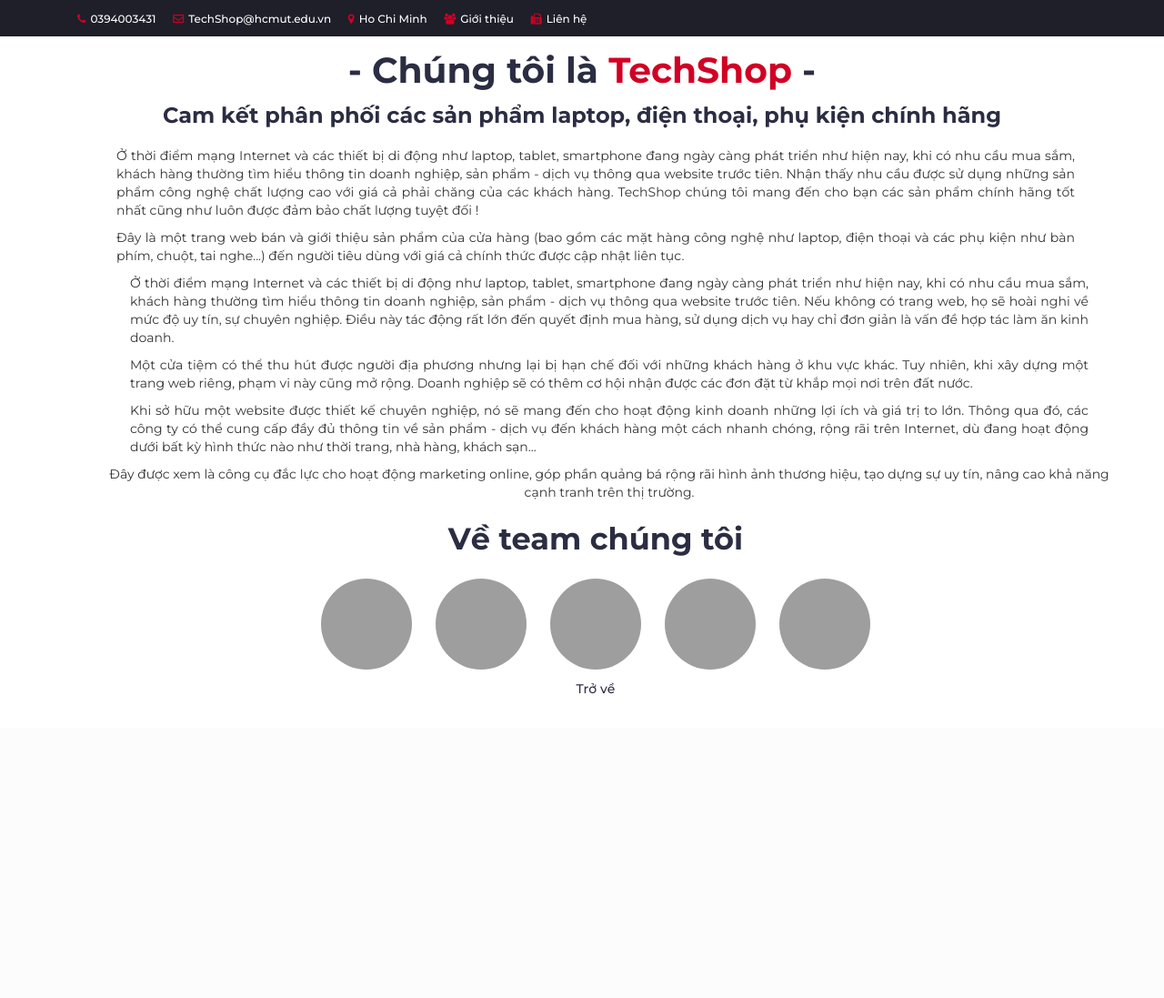
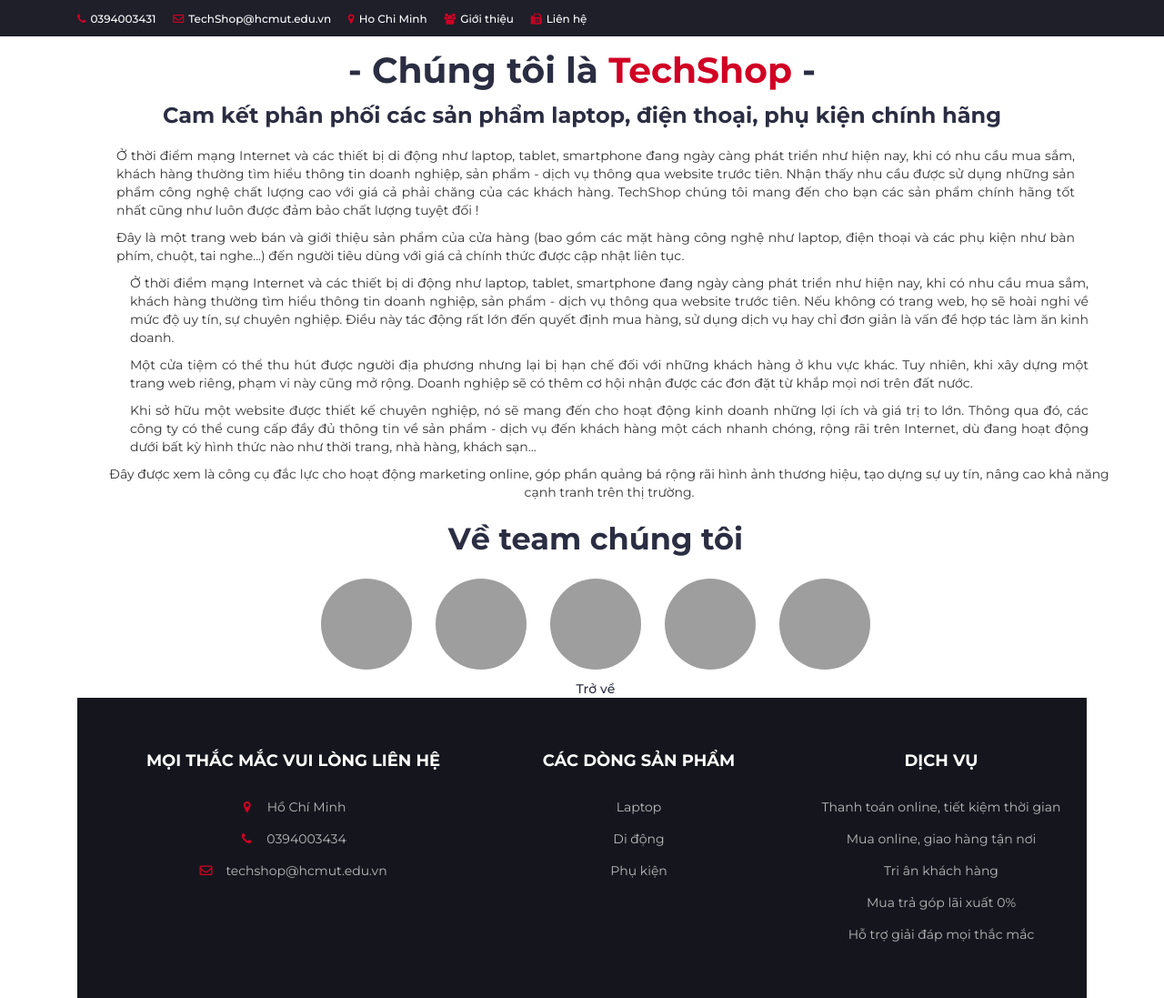
Before and after one commit to ThuongNguyenVan158/TechShop, a PHP site: page /TechShop/Home/introduce in a window 1280 px wide. Shown: the whole page at 91% size. Before the commit the page ends 762 px from the top, so only its background shows below. Run offline with PHP 8.4, Linux system fonts and the light colour scheme; data that the repository does not hold is empty; grey boxes are pictures that could not be loaded.

Commit message:
Update introduce.php

```diff
--- a/views/Home/introduce.php
+++ b/views/Home/introduce.php
@@ -97,5 +97,52 @@
                     </div>
 
         </div>
+        <footer id="footer">
+            <!-- top footer -->
+            <div class="section">
+                <!-- container -->
+                <div class="container">
+                    <!-- row -->
+                    <div class="row">
+                        <div class="col-md-5 col-xs-6">
+                            <div class="footer">
+                                <h3 class="footer-title">Mọi thắc mắc vui lòng liên hệ</h3>
+                                <ul class="footer-links">
+                                    <li><i class="fa fa-map-marker"></i>Hồ Chí Minh</li>
+                                    <li><i class="fa fa-phone"></i>0394003434</li>
+                                    <li><i class="far fa-envelope"></i>techshop@hcmut.edu.vn</li>
+                                </ul>
+                            </div>
+                        </div>
+                        <div class="col-md-3 col-xs-6">
+                            <div class="footer">
+                                <h3 class="footer-title">Các dòng sản phẩm</h3>
+                                <ul class="footer-links">
+                                    <li>Laptop</li>
+                                    <li>Di động</li>
+                                    <li>Phụ kiện</li>
+                                </ul>
+                            </div>
+                        </div>
+                        <div class="clearfix visible-xs"></div>
+                        <div class="col-md-4 col-xs-6">
+                            <div class="footer">
+                                <h3 class="footer-title">Dịch vụ</h3>
+                                <ul class="footer-links">
+                                    <li>Thanh toán online, tiết kiệm thời gian</li>
+                                    <li>Mua online, giao hàng tận nơi</li>
+                                    <li>Tri ân khách hàng</li>
+                                    <li>Mua trả góp lãi xuất 0%</li>
+                                    <li>Hỗ trợ giải đáp mọi thắc mắc</li>
+                                </ul>
+                            </div>
+                        </div>
+                    </div>
+                    <!-- /row -->
+                </div>
+                <!-- /container -->
+            </div>
+            <!-- /top footer -->
+        </footer>
     </body>
 </html>
```
